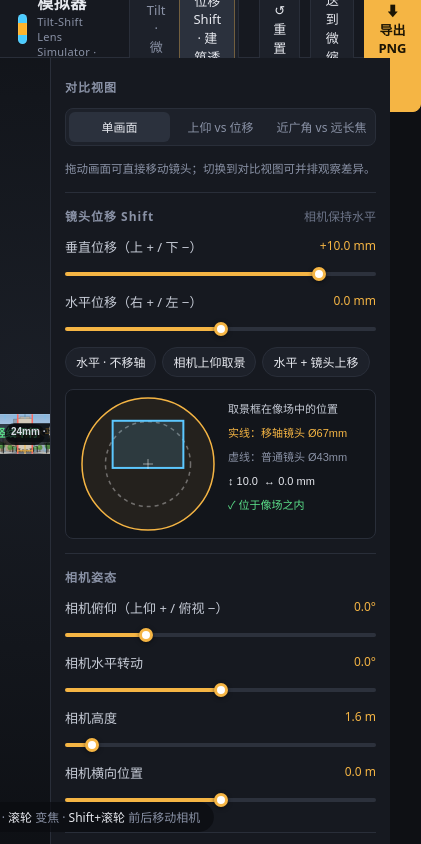
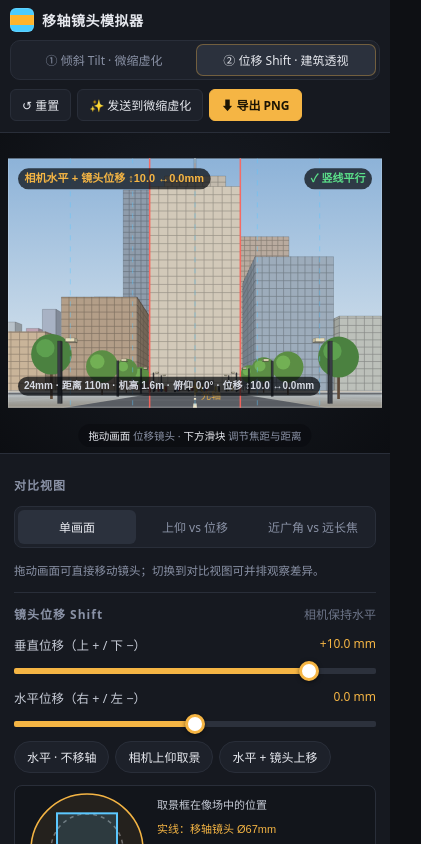
Before and after one commit to RockLithium/test, a plain HTML site: page tilt-shift.html in a window 390 px wide. Shown: the whole page, 421 px wide, since content can reach past the window. Drawn offline with Linux system fonts and the light colour scheme.

Commit message:
Add files via upload

```diff
--- a/tilt-shift.html
+++ b/tilt-shift.html
@@ -71,6 +71,139 @@ h2 .sub{font-weight:400;letter-spacing:0;color:#6c7488}
 #circleView{width:100%;height:150px;display:block;background:#12151b;border:1px solid var(--line);border-radius:8px;margin-top:12px}
 #sideView{width:100%;height:200px;display:block;background:#12151b;border:1px solid var(--line);border-radius:8px}
 .info b.ok{color:#5be08a}.info b.bad{color:#ff7a6b}
+.m-hint{display:none}
+
+/* ---------------- 移动端专用响应式排布（仅在 <= 860px 生效，桌面端完全不变） ---------------- */
+@media (max-width: 860px) {
+  .d-hint{display:none}
+  .m-hint{display:inline}
+
+  header{
+    height:auto;
+    min-height:50px;
+    padding:8px 10px;
+    flex-wrap:wrap;
+    gap:8px;
+  }
+  .logo{
+    margin-right:auto;
+    gap:8px;
+  }
+  .logo .mark{
+    width:24px;
+    height:24px;
+    border-radius:6px;
+  }
+  .logo h1{
+    font-size:14px;
+  }
+  .logo small{
+    display:none;
+  }
+  .tabs{
+    order:3;
+    width:100%;
+    margin:0;
+    gap:2px;
+  }
+  .tabs button{
+    flex:1;
+    padding:7px 4px;
+    font-size:12px;
+    text-align:center;
+  }
+  .spacer{
+    display:none;
+  }
+  .tools{
+    order:4;
+    width:100%;
+    display:flex;
+    overflow-x:auto;
+    -webkit-overflow-scrolling:touch;
+    gap:6px;
+    padding:1px 0 3px;
+  }
+  .tools::-webkit-scrollbar{
+    display:none;
+  }
+  .tools button{
+    flex:none;
+    white-space:nowrap;
+    padding:6px 11px;
+    font-size:12px;
+    border-radius:6px;
+  }
+
+  main{
+    flex-direction:column;
+    min-height:0;
+    flex:1;
+  }
+  #stage{
+    flex:none;
+    height:38vh;
+    min-height:190px;
+    max-height:44vh;
+    width:100%;
+    border-bottom:1px solid var(--line);
+    padding:4px;
+  }
+  #hint, #shHint{
+    font-size:10.5px;
+    padding:4px 10px;
+    bottom:6px;
+    max-width:94%;
+    white-space:nowrap;
+    overflow:hidden;
+    text-overflow:ellipsis;
+  }
+  aside{
+    flex:1;
+    width:100%;
+    min-height:0;
+    border-left:none;
+    padding:10px 14px 44px;
+    -webkit-overflow-scrolling:touch;
+  }
+  section{
+    padding:12px 0;
+  }
+  .ctl{
+    margin-bottom:10px;
+  }
+  .ctl .row span:first-child{
+    font-size:12.5px;
+  }
+  input[type=range]{
+    height:6px;
+  }
+  input[type=range]::-webkit-slider-thumb{
+    width:20px;
+    height:20px;
+  }
+  input[type=range]::-moz-range-thumb{
+    width:16px;
+    height:16px;
+  }
+  #diagram{
+    height:140px;
+  }
+  #sideView{
+    height:160px;
+  }
+  #circleView{
+    height:130px;
+  }
+  .seg button{
+    padding:8px 4px;
+    font-size:12px;
+  }
+  .chips button{
+    padding:6px 12px;
+    font-size:12px;
+  }
+}
 </style>
 </head>
 <body data-tab="shift">
@@ -98,13 +231,19 @@ h2 .sub{font-weight:400;letter-spacing:0;color:#6c7488}
 <main>
   <div id="stage">
     <canvas id="shiftCanvas" class="shift-only"></canvas>
-    <div id="shHint" class="shift-only"><b>拖动画面</b> 移动镜头（Shift） · <b>滚轮</b> 变焦 · <b>Shift+滚轮</b> 前后移动相机</div>
+    <div id="shHint" class="shift-only">
+      <span class="d-hint"><b>拖动画面</b> 移动镜头（Shift） · <b>滚轮</b> 变焦 · <b>Shift+滚轮</b> 前后移动相机</span>
+      <span class="m-hint"><b>拖动画面</b> 位移镜头 · <b>下方滑块</b> 调节焦距与距离</span>
+    </div>
     <div id="wrap" class="tilt-only">
       <canvas id="gl"></canvas>
       <canvas id="overlay"></canvas>
       <div id="badge">原图</div>
     </div>
-    <div id="hint" class="tilt-only"><b>拖动</b> 移动焦点 · <b>Shift+拖动</b> 旋转 · <b>滚轮</b> 清晰带宽度 · <b>空格</b> 对比原图 · 可拖入/粘贴图片</div>
+    <div id="hint" class="tilt-only">
+      <span class="d-hint"><b>拖动</b> 移动焦点 · <b>Shift+拖动</b> 旋转 · <b>滚轮</b> 清晰带宽度 · <b>空格</b> 对比原图 · 可拖入/粘贴图片</span>
+      <span class="m-hint"><b>拖动画面</b> 移动焦点 · <b>拖动蓝点</b> 旋转 · <b>下方滑块</b> 调参数</span>
+    </div>
     <div id="drop">松开鼠标以载入图片</div>
     <div id="err">您的浏览器不支持 WebGL，无法运行本模拟器。</div>
   </div>
@@ -377,7 +516,7 @@ let cssW = 0, cssH = 0, hovering = false, dragging = null, flashUntil = 0;
 function fit() {
   if (!W) return;
   const r = stage.getBoundingClientRect();
-  const s = Math.min((r.width - 48) / W, (r.height - 70) / H);
+  const s = Math.min((r.width - (r.width < 600 ? 16 : 48)) / W, (r.height - (r.height < 400 ? 28 : 70)) / H);
   cssW = Math.max(50, Math.floor(W * s)); cssH = Math.max(50, Math.floor(H * s));
   wrap.style.width = cssW + 'px'; wrap.style.height = cssH + 'px';
   const d = devicePixelRatio || 1;
@@ -923,8 +1062,10 @@ function renderView(g, vp, o, opts) {
     chip(g, vp.x + 10, vp.y + 10, opts.cap, '#f5b544', false, fs);
     if (m.conv != null) { const ok = Math.abs(m.conv) < 0.3;
       chip(g, vp.x + vp.w - 10, vp.y + 10, ok ? '✓ 竖线平行' : `✗ 竖线汇聚 ${Math.abs(m.conv).toFixed(1)}°`, ok ? '#5be08a' : '#ff7a6b', true, fs); }
-    chip(g, vp.x + 10, bot - fs * 1.9 - 10,
-      `${c.f.toFixed(0)}mm · 距离 ${c.D.toFixed(0)}m · 机高 ${c.camH.toFixed(1)}m · 俯仰 ${c.pitch.toFixed(1)}° · 位移 ↕${c.shiftY.toFixed(1)} ↔${c.shiftX.toFixed(1)}mm`, '#d5d9e2', false, fs - 1);
+    const paramText = vp.w < 270
+      ? `${c.f.toFixed(0)}mm · ↕${c.shiftY.toFixed(1)}mm`
+      : `${c.f.toFixed(0)}mm · 距离 ${c.D.toFixed(0)}m · 机高 ${c.camH.toFixed(1)}m · 俯仰 ${c.pitch.toFixed(1)}° · 位移 ↕${c.shiftY.toFixed(1)} ↔${c.shiftX.toFixed(1)}mm`;
+    chip(g, vp.x + 10, bot - fs * 1.9 - 10, paramText, '#d5d9e2', false, fs - 1);
   }
   return m;
 }
@@ -949,8 +1090,10 @@ function viewsFor() {
   return [{ o:{ ...SH }, cap: parts.join(' + '), col:'#f5b544', name:'当前' }];
 }
 function layout(W, H, n) {
-  const pad = 24, gap = 18, top = 18, bottom = 52, aw = (W - pad * 2 - gap * (n - 1)) / n, ah = H - top - bottom;
-  const w = Math.max(60, Math.min(aw, ah * 1.5)), h = w / 1.5, x0 = (W - (w * n + gap * (n - 1))) / 2, y0 = top + (ah - h) / 2;
+  const isMobile = W < 600;
+  const pad = isMobile ? 8 : 24, gap = isMobile ? 6 : 18, top = isMobile ? 6 : 18, bottom = isMobile ? 26 : 52;
+  const aw = (W - pad * 2 - gap * (n - 1)) / n, ah = H - top - bottom;
+  const w = Math.max(50, Math.min(aw, ah * 1.5)), h = w / 1.5, x0 = (W - (w * n + gap * (n - 1))) / 2, y0 = top + (ah - h) / 2;
   return Array.from({ length: n }, (_, i) => { const x = x0 + i * (w + gap); return { x, y: y0, w, h, cx: x + w / 2, cy: y0 + h / 2, k: w / SW }; });
 }
 function renderAll(g, W, H) {
```
